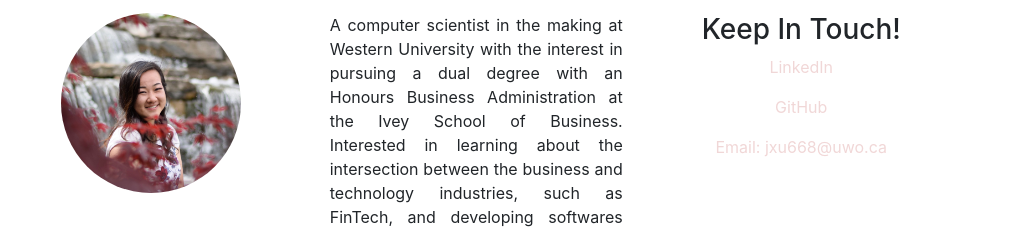
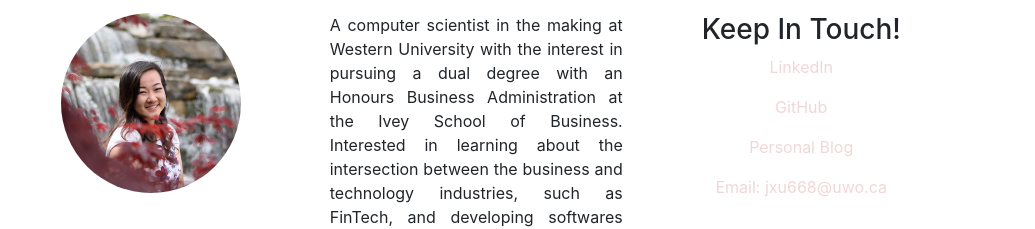
Before and after one commit to janicexu16/PersonalWebsite, a plain HTML site: page index.html in a window 1280 px wide. Shown: the part 1000-1229 px from the top of the page, without its empty margins (130-1165 px from the left). Drawn offline with nearby package versions, Linux system fonts and the light colour scheme.

Commit message:
Update index.html

```diff
--- a/index.html
+++ b/index.html
@@ -122,6 +122,7 @@
         <h3>Keep In Touch!</h3>
             <a href="https://www.linkedin.com/in/janicexu16/" ><p id = "li">LinkedIn</p></a>
             <a href="https://github.com/janicexu16" ><p id = "li">GitHub</p></a>
+	     <a href="https://janicexu16.github.io/website/article1.html" ><p id = "li">Personal Blog</p></a>
             <a href="mailto:jxu668@uwo.ca" ><p id = "li">Email: jxu668@uwo.ca</p></a>
 
      </div>
```
